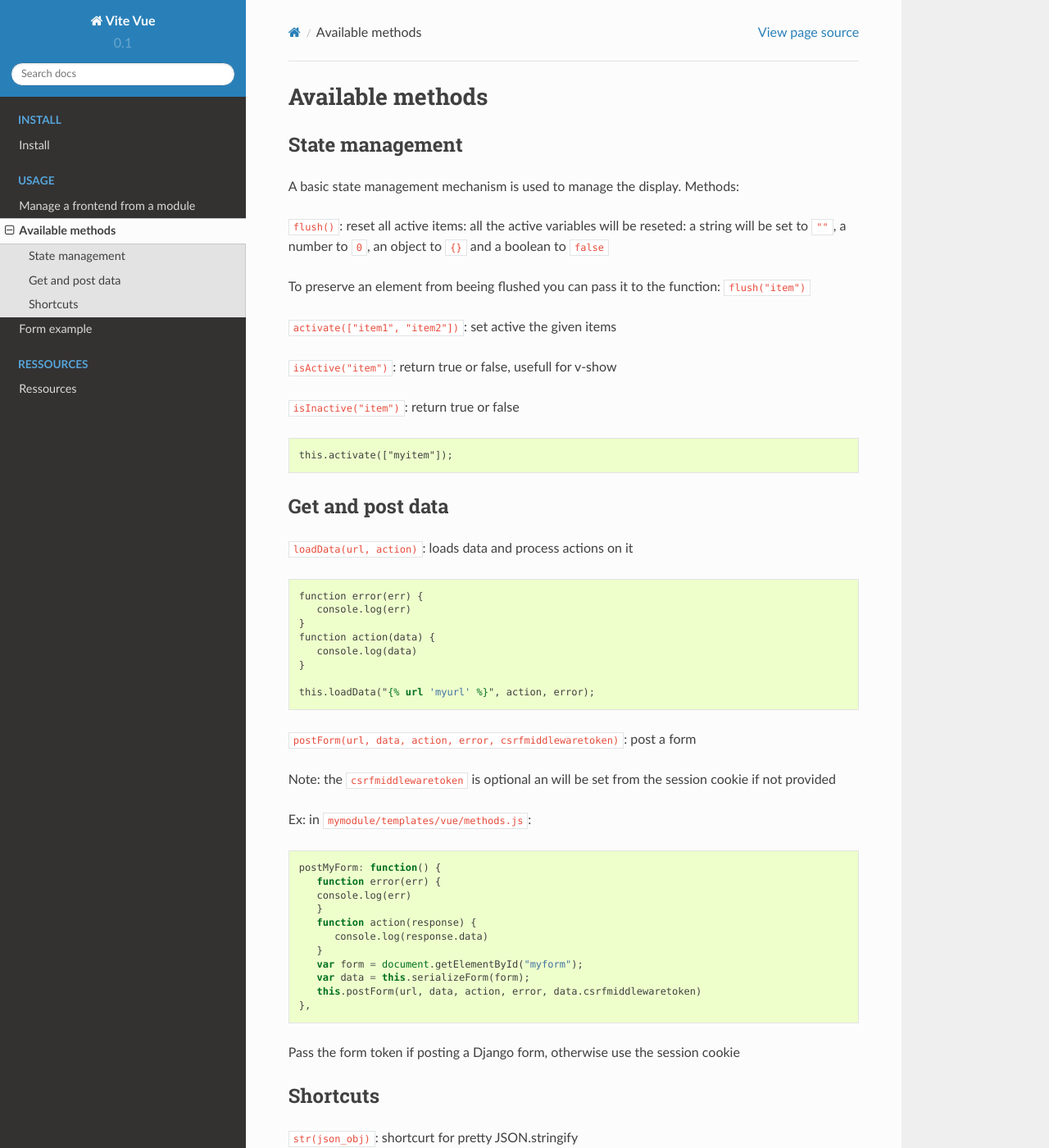
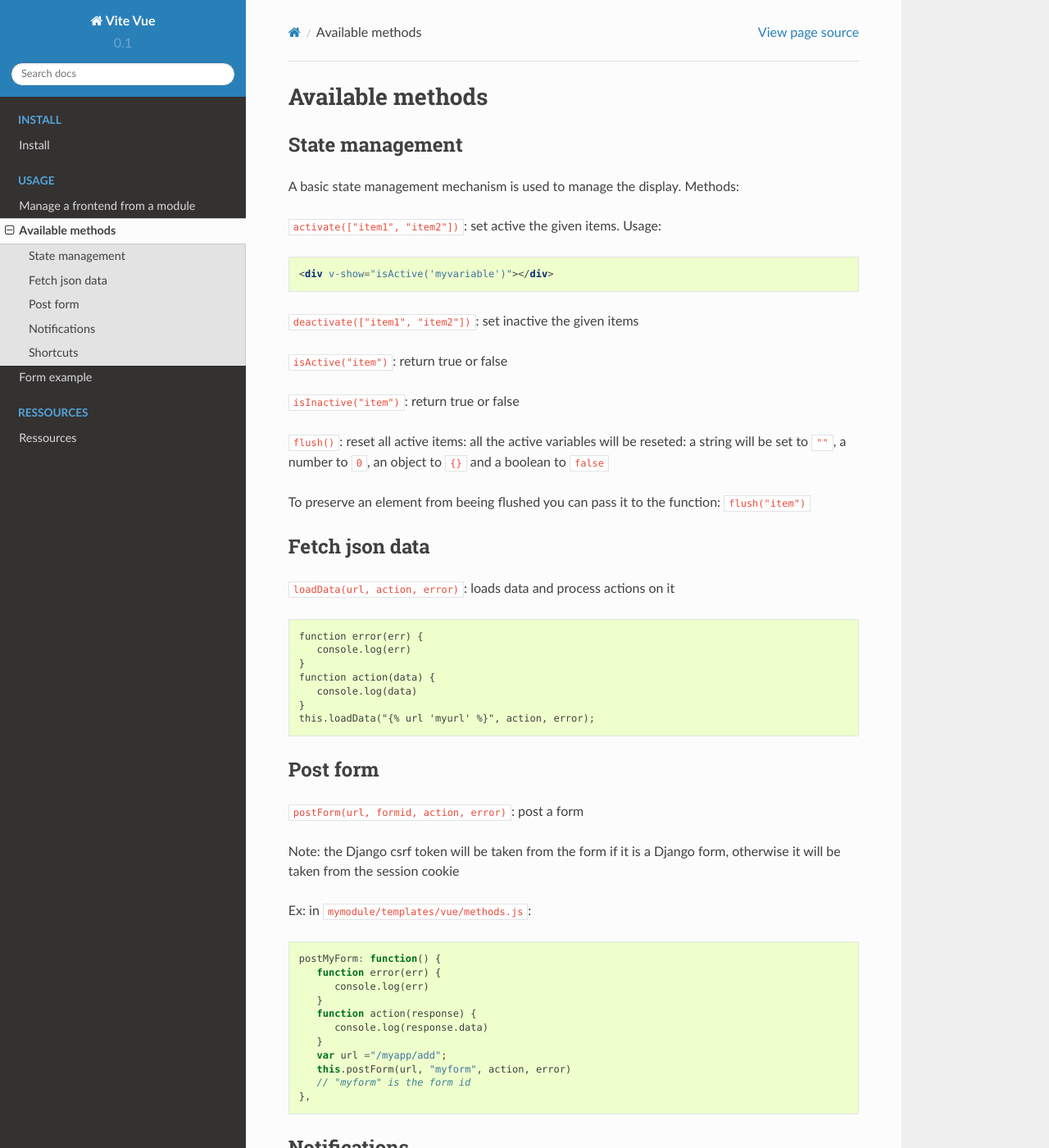
Before and after one commit to synw/django-vitevue, a Sphinx documentation site: the page built from docs/usage/methods.rst, in a window 1280 px wide and 1400 px high. Shown: the whole window at 82% size. Built offline with Sphinx 7.4.7 and the Read the Docs theme 2.0.0, drawn with Linux system fonts in a browser that asks for light colours; some of the changed text lies outside the part shown.

Commit message:
Update documentation

```diff
--- a/docs/usage/example.rst
+++ b/docs/usage/example.rst
@@ -39,10 +39,8 @@ In ``myapp/vues/methods.js``:
 			// handle error
 		}
 	}
-	var form = this.get("addmymodel");
-	var data = this.serializeForm(form);
 	var url = "/myapp/add/";
-	this.postForm(url, data, action, error, data.csrfmiddlewaretoken)
+	this.postForm(url, "addmymodel", action, error)
     },
 
 The Django view
--- a/docs/usage/methods.rst
+++ b/docs/usage/methods.rst
@@ -6,28 +6,30 @@ State management
 
 A basic state management mechanism is used to manage the display. Methods:
 
+``activate(["item1", "item2"])``: set active the given items. Usage:
+
+.. highlight:: html
+
+::
+
+   <div v-show="isActive('myvariable')"></div>
+
+``deactivate(["item1", "item2"])``: set inactive the given items
+
+``isActive("item")``: return true or false
+
+``isInactive("item")``: return true or false
+
 ``flush()``: reset all active items: all the active variables will be reseted: a string will be set to ``""``,
 a number to ``0``, an object to ``{}`` and a boolean to ``false``
 
 To preserve an element from beeing flushed you can pass it to the function: ``flush("item")``
 
-``activate(["item1", "item2"])``: set active the given items
 
-``isActive("item")``: return true or false, usefull for v-show
+Fetch json data
+^^^^^^^^^^^^^^^
 
-``isInactive("item")``: return true or false
-
-.. highlight:: django
-
-::
-
-   this.activate(["myitem"]);
-
-
-Get and post data
-^^^^^^^^^^^^^^^^^
-
-``loadData(url, action)``: loads data and process actions on it
+``loadData(url, action, error)``: loads data and process actions on it
 
 ::
 
@@ -37,13 +39,16 @@ Get and post data
    function action(data) {
       console.log(data)
    }
-
    this.loadData("{% url 'myurl' %}", action, error);
 
 
-``postForm(url, data, action, error, csrfmiddlewaretoken)``: post a form
+Post form
+^^^^^^^^^
 
-Note: the ``csrfmiddlewaretoken`` is optional an will be set from the session cookie if not provided
+``postForm(url, formid, action, error)``: post a form
+
+Note: the Django csrf token will be taken from the form if it is a Django form, otherwise it will be taken from
+the session cookie
 
 Ex: in ``mymodule/templates/vue/methods.js``:
 
@@ -53,17 +58,51 @@ Ex: in ``mymodule/templates/vue/methods.js``:
 
    postMyForm: function() {
       function error(err) {
-      console.log(err)
+         console.log(err)
       }
       function action(response) {
          console.log(response.data)
       }
-      var form = document.getElementById("myform");
-      var data = this.serializeForm(form);
-      this.postForm(url, data, action, error, data.csrfmiddlewaretoken)
+      var url ="/myapp/add";
+      this.postForm(url, "myform", action, error)
+      // "myform" is the form id
    },
 
-Pass the form token if posting a Django form, otherwise use the session cookie
+Notifications
+^^^^^^^^^^^^^
+
+``notify(txt, dest, delay, nclass)``: fills an app variable with a notification. Parameters:
+
+- ``txt``: the message
+- ``dest``: a string with the name of the destination app variable.
+
+Optional parameters:
+
+- ``delay``: the number of seconds that the notification will stay visible. Default is 5 seconds
+- ``nclass``: css class of the notification. Default is `info`
+
+Example:
+
+.. highlight:: javascript
+
+::
+
+   // lets say we have a variable named myvar in data.js
+   app.notify("Ok", "myvar", 3, "success");
+   // this will fill myvar with the notification html for 3 seconds with the success css class
+
+Html output:
+
+.. highlight:: html
+
+::
+
+   <div class="notification is-success">
+      <button class="delete" onclick="javascript:app.closeNotif('myvar')"></button>
+      Ok
+   </div>
+
+Note: the css is optimized for the Bulma css library
 
 Shortcuts
 ^^^^^^^^^
```
